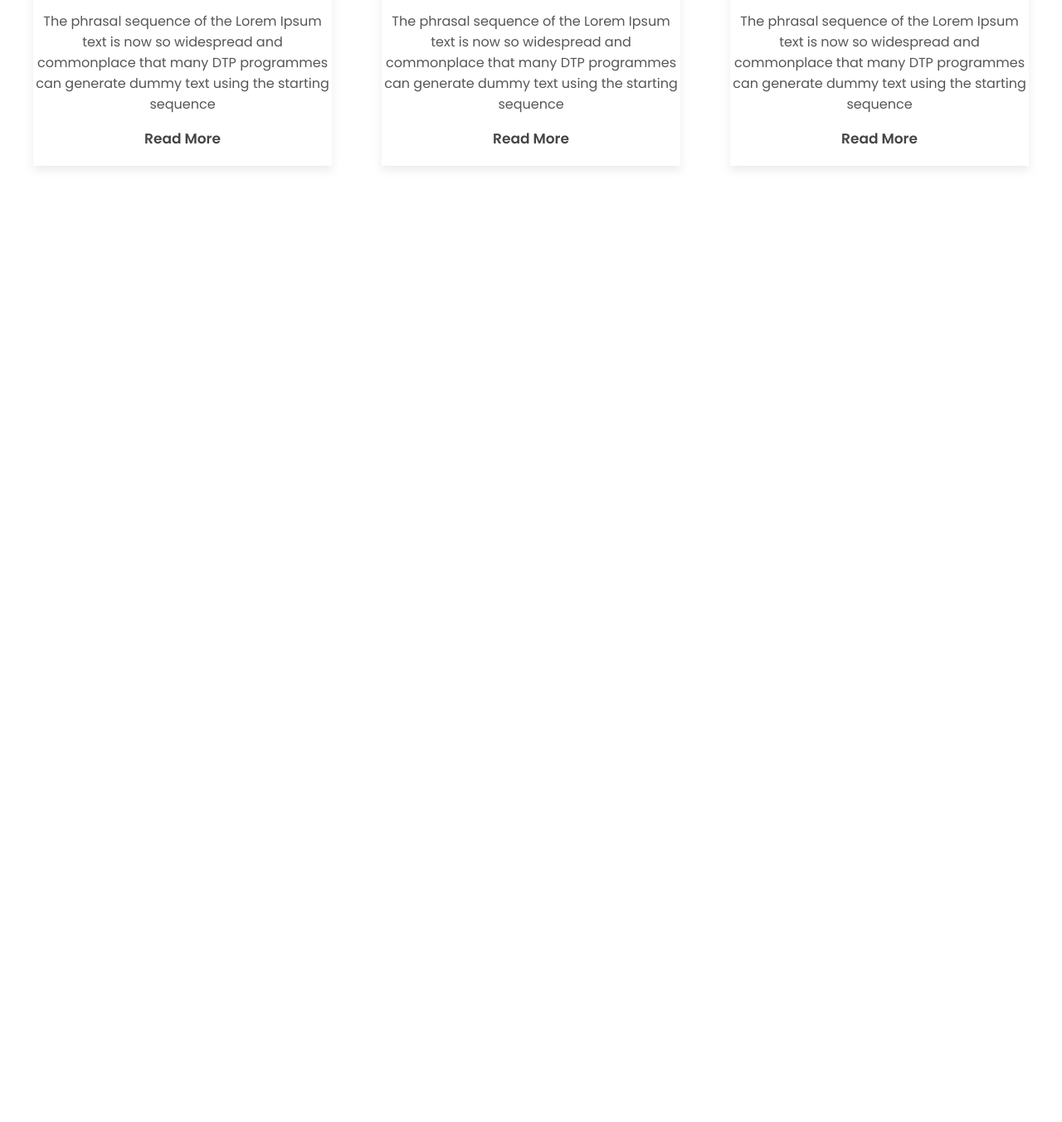
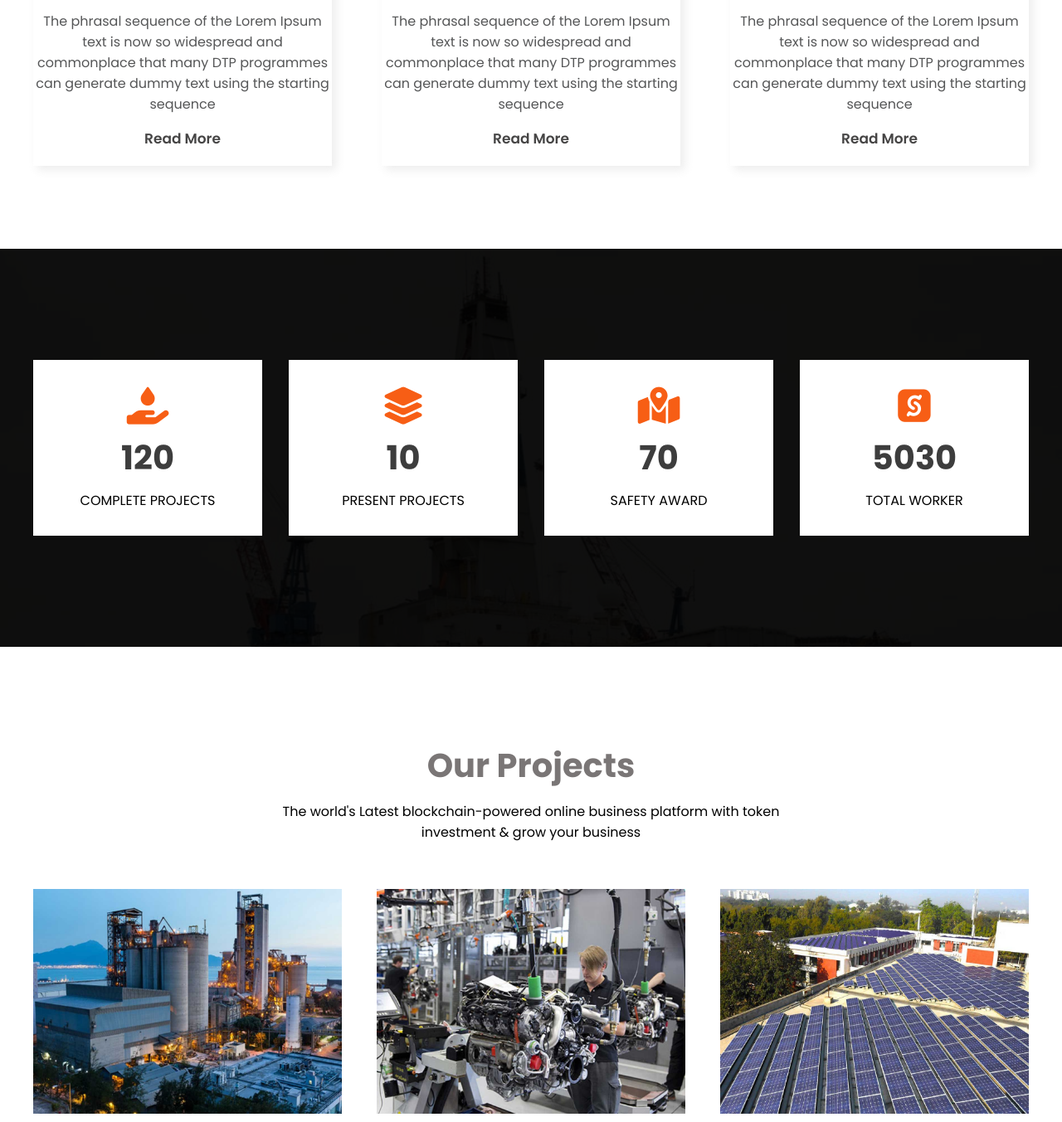
Before and after one commit to hmaminulislam/corporate, a plain HTML site: page index.html in a window 1280 px wide. Shown: the part 3072-4425 px from the top of the page at 83% size. Before the commit the page ends 3372 px from the top, so only its background shows below. Drawn offline with Linux system fonts and the light colour scheme.

Commit message:
project seciton

```diff
--- a/index.html
+++ b/index.html
@@ -165,5 +165,61 @@
             </div>
         </div>
     </section>
+    <section id="counter">
+        <div class="counter-overley">
+            <div class="container">
+                <div class="counter">
+                    <div class="counter-box">
+                        <i class="fa-solid fa-hand-holding-droplet"></i>
+                        <h2>120</h2>
+                        <p>COMPLETE PROJECTS</p>
+                    </div>
+                    <div class="counter-box">
+                        <i class="fa-solid fa-layer-group"></i>
+                        <h2>10</h2>
+                        <p>PRESENT PROJECTS</p>
+                    </div>
+                    <div class="counter-box">
+                        <i class="fa-solid fa-map-location-dot"></i>
+                        <h2>70</h2>
+                        <p>SAFETY AWARD</p>
+                    </div>
+                    <div class="counter-box">
+                        <i class="fa-brands fa-sellcast"></i>
+                        <h2>5030</h2>
+                        <p>TOTAL WORKER</p>
+                    </div>
+                </div>
+            </div>
+        </div>
+    </section>
+    <section id="project">
+        <div class="container">
+            <div class="project-title">
+                <h2>Our Projects</h2>
+                <p>The world's Latest blockchain-powered online business platform with token investment & grow your business</p>
+            </div>
+            <div class="project-item">
+                <div class="project-box">
+                    <img src="images/p1.jpg" alt="">
+                </div>
+                <div class="project-box">
+                    <img src="images/p2.jpg" alt="">
+                </div>
+                <div class="project-box">
+                    <img src="images/p3.jpg" alt="">
+                </div>
+                <div class="project-box">
+                    <img src="images/p4.jpg" alt="">
+                </div>
+                <div class="project-box">
+                    <img src="images/p5.jpg" alt="">
+                </div>
+                <div class="project-box">
+                    <img src="images/p6.jpg" alt="">
+                </div>
+            </div>
+        </div>
+    </section>
 </body>
 </html>
--- a/style.css
+++ b/style.css
@@ -271,7 +271,7 @@ body {
 .service-box {
     flex-basis: 30%;
     text-align: center;
-    box-shadow: 0 5px 10px #c5c5c556;
+    box-shadow: 5px 5px 10px #dadada7a;
     padding-bottom: 20px;
 }
 .service-box img {
@@ -295,3 +295,69 @@ body {
 .service-box a:hover {
     color: #F75E15;
 }
+#counter {
+    background-image: url(images/p5.jpg);
+    background-repeat: no-repeat;
+    background-size: cover;
+    background-attachment: fixed;
+    height: 60vh;
+    position: relative;
+    overflow: hidden;
+}
+.counter-overley {
+    position: absolute;
+    top: 0;
+    left: 0;
+    width: 100%;
+    height: 100%;
+    background: rgba(0, 0, 0, 0.938);
+}
+.counter {
+    display: flex;
+    justify-content: space-between;
+    align-items: center;
+    height: 60vh;
+}
+.counter-box {
+    flex-basis: 23%;
+    text-align: center;
+    background: #fff;
+}
+.counter-box i {
+    color: #F75E15;
+    font-size: 45px;
+    padding-top: 33px;
+}
+.counter-box h2 {
+    font-size: 40px;
+    line-height: 12px;
+    color: #3d3d3d;
+}
+.counter-box p {
+    margin-bottom: 30px;
+}
+#project {
+    padding: 100px 0;
+}
+.project-title {
+    text-align: center;
+    width: 600px;
+    margin: 0 auto;
+}
+.project-title h2 {
+    font-size: 40px;
+    color: #7a7676;
+    line-height: 20px;
+}
+.project-item {
+    display: flex;
+    justify-content: space-between;
+    flex-wrap: wrap;
+}
+.project-box {
+    flex-basis: 31%;
+    margin-top: 40px;
+}
+.project-box img {
+    width: 100%;
+}
```
